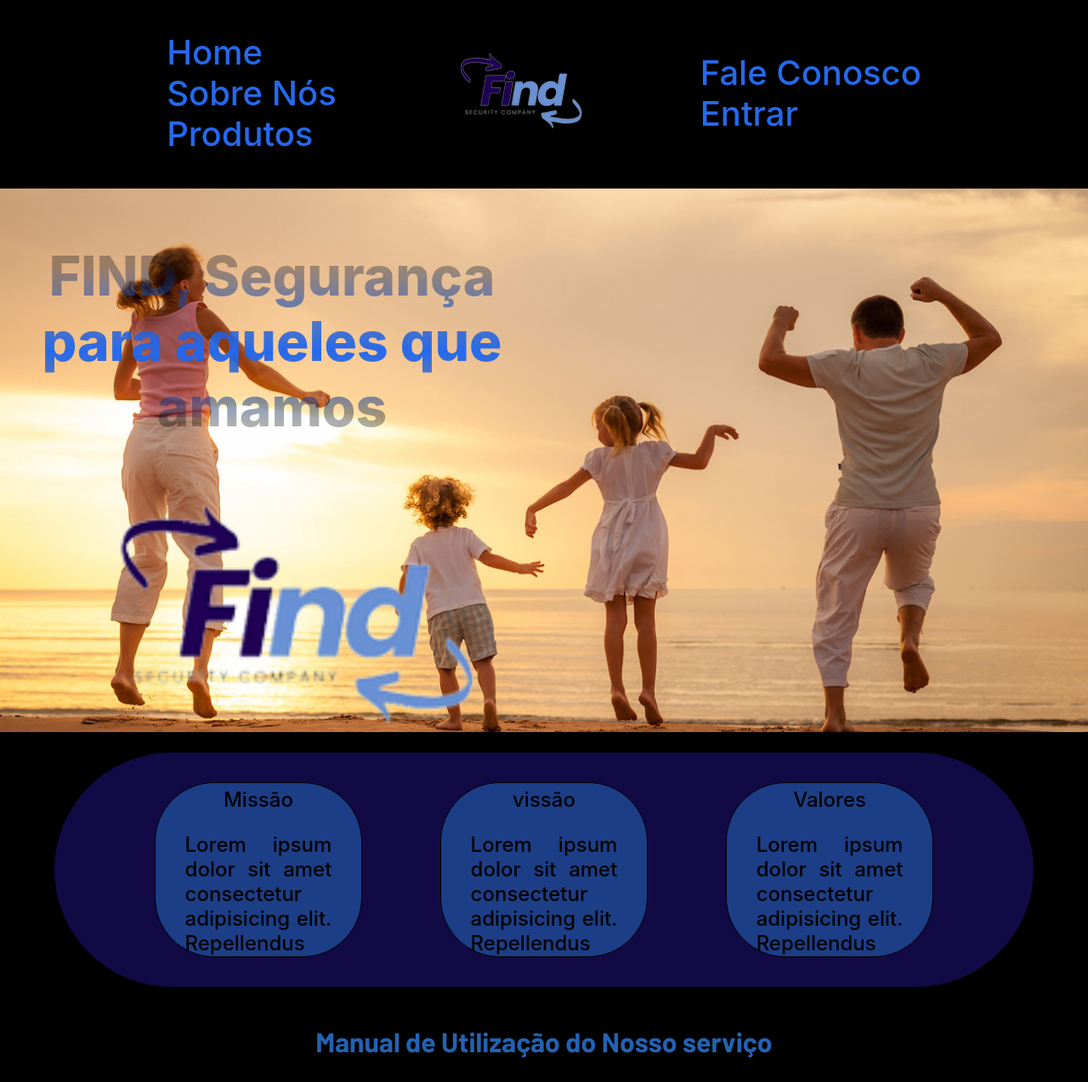
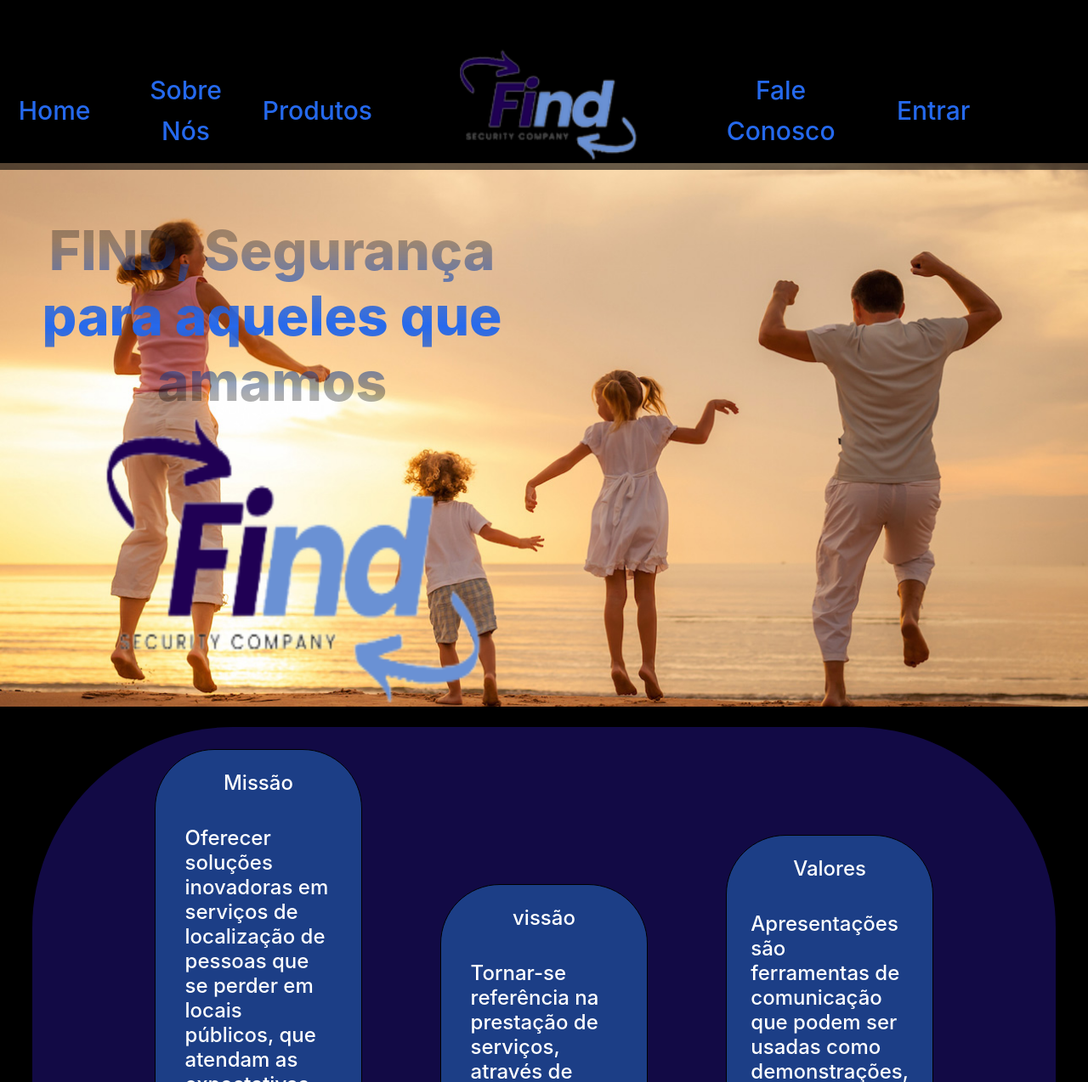
Before and after one commit to DaviRdaSilva/FIND, a website: page site/public/index.html in a window 1280 px wide. Shown: the top 1274 px of the page at 85% size. Drawn offline with Linux system fonts and the light colour scheme.

Commit message:
Atualização do site

```diff
--- a/site/public/css/style.css
+++ b/site/public/css/style.css
@@ -20,26 +20,34 @@ body {
   align-items: center;
   justify-content: center;
   width: 100%;
-  height: 20vh;
-  gap: 10%;
+  height: 25vh;
+  gap: 6%;
+  position: fixed;
+  background-color: #00000095;
+  margin-top: 0%;
 }
 
 .navBar img{
+  width: 20%;
   margin-top: 5%;
 }
 
 .texto_navBar{
+  width: 35%;
   margin-top: 6%;
+  display: flex;
+  flex-direction: row;
+  gap: 3%;
 }
 
 .texto_navBar a{
   text-decoration: none;
   width: 35%;
-  height: 100%;
+  height: max-content;
   font-family: 'Inter';
   font-style: normal;
   font-weight: 500;
-  font-size: 40px;
+  font-size: 30px;
   line-height: 48px;
   align-self: center;
   text-align: center;
@@ -50,7 +58,7 @@ body {
   display: flex;
   width: 100%;
   height: 80vh;
-  margin-top: 3%;
+  margin-top: 15%;
   /* justify-content: center; */
   flex-direction: column;
   background-size: 100%;
@@ -88,18 +96,19 @@ body {
 .MVV{
   display: flex;
   width: 90%;
-  height: 80vh;
+  height: max-content;
   border-radius: 236px;
   justify-content: center;
   align-items: center;
   gap: 8%;
   background: rgba(62, 37, 237, 0.29);
+  padding: 2%;
 }
 
 .card{
   display: flex;
   width: 15%;
-  height: 70%;
+  height: fit-content;
   justify-content: center;
   align-items: center;
   flex-direction: column;
@@ -108,30 +117,31 @@ body {
   border: 1px solid #000000;
   border-radius: 70px;
   padding: 3%;
-  padding-top: 0;
-  padding-bottom: 1%;
+  padding-top: 0%;
+  padding-bottom: 0%;
 }
 
-.card h5{
+.card h3{
   font-family: 'Inter';
   font-style: normal;
   font-weight: 500;
   font-size: 24px;
   line-height: 29px;
   text-align: center;
-  color: #000000;
+  color: #ffffff;
   margin-bottom: 0;
 }
 
 .card p{
+  padding-top: 7%;
+  padding-bottom: 7%;
   font-family: 'Inter';
   font-style: normal;
   font-weight: 500;
   font-size: 24px;
   line-height: 29px;
-  text-align: center;
-  text-align: justify;
-  color: #000000;
+  text-align: start;
+  color: #ffffff;
 }
 
 .Manual_install{
@@ -145,6 +155,7 @@ body {
 .Manual_install h1{
   display: flex;
   align-self: center;
+  font-size: 60px;
 }
 
 .card_manual{
@@ -169,3 +180,8 @@ body {
   border-radius: 15px;
   padding: 10px;
 }
+
+.footer{
+  width: 100%;
+  height: 100vh;
+}
--- a/site/public/index.html
+++ b/site/public/index.html
@@ -24,21 +24,21 @@
 
   <div class="banner">
     <p class="texto_slogan">FIND, Segurança para aqueles que amamos</p>
-    <img class="logo" src="assets/icon/FavIcon.png" alt="">
+    <img class="logo" src="assets/icon/Logo_com_fundo-transformed.png" alt="">
   </div>
 
   <div class="MVV">
     <div class="card">
-      <h5>Missão</h5>
-      <p>Lorem ipsum dolor sit amet consectetur adipisicing elit. Repellendus </p>
+      <h3>Missão</h3>
+      <p>Oferecer soluções inovadoras em serviços de localização de pessoas que se perder em locais públicos, que atendam as expectativas dos clientes, baseados em princípios éticos e de beneficio mútuo. Respeitar o colaborador, visando sempre o seu progresso. Respeitar a dor do próximo em caso de desencontros, até que localizarmos os mesmos.</p>
     </div>
     <div class="card">
-      <h5>vissão</h5>
-      <p>Lorem ipsum dolor sit amet consectetur adipisicing elit. Repellendus </p>
+      <h3>vissão</h3>
+      <p>Tornar-se referência na prestação de serviços, através de uma parceria que agrega valor, flexibilizando processos assegurando treinamento, transferência de conhecimento e equipes altamente capacitadas e motivadas.</p>
     </div>
     <div class="card">
-      <h5>Valores</h5>
-      <p>Lorem ipsum dolor sit amet consectetur adipisicing elit. Repellendus </p>
+      <h3>Valores</h3>
+      <p>Apresentações são ferramentas de comunicação que podem ser usadas como demonstrações, palestras, discursos, relatórios e mais. É apresentada principalmente diante de um público. Tem uma variedade de objetivos, tornando apresentações ferramentas poderosas para convencer e ensinar.</p>
     </div>
   </div>
 
@@ -59,7 +59,10 @@
 
   </div>
 
-  <div class="footer"></div>
+  <div class="footer">
+    <img src="" alt="">
+
+  </div>
 
 </body>
 </html>
```
Also changed, not shown: site/public/assets/icon/Logo_com_fundo-PhotoRoom.png-PhotoRoom.png (added), site/public/assets/icon/Logo_com_fundo-transformed.png (added).
